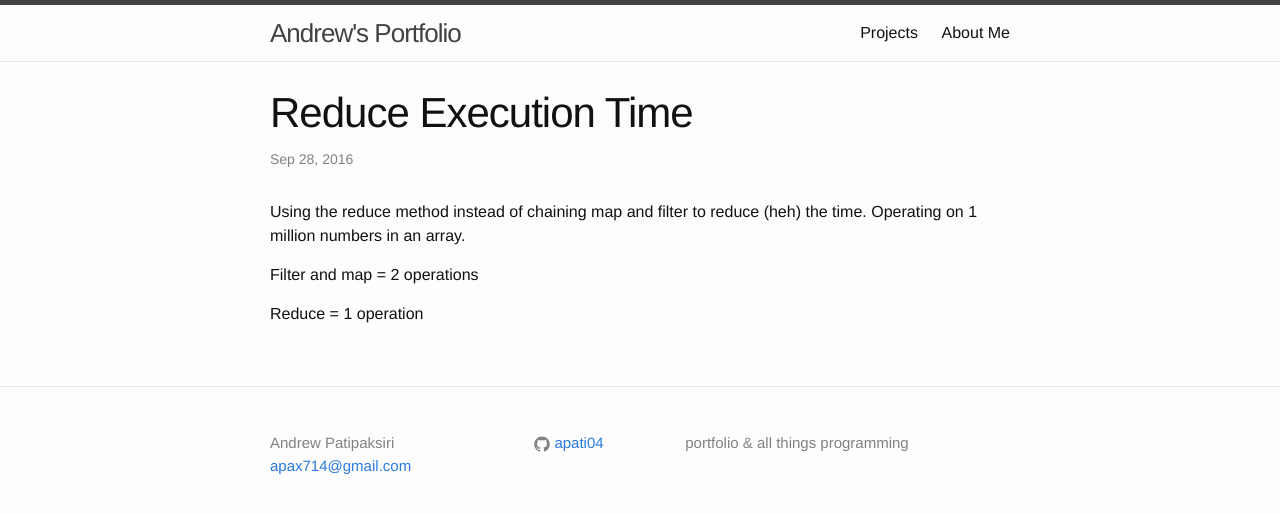
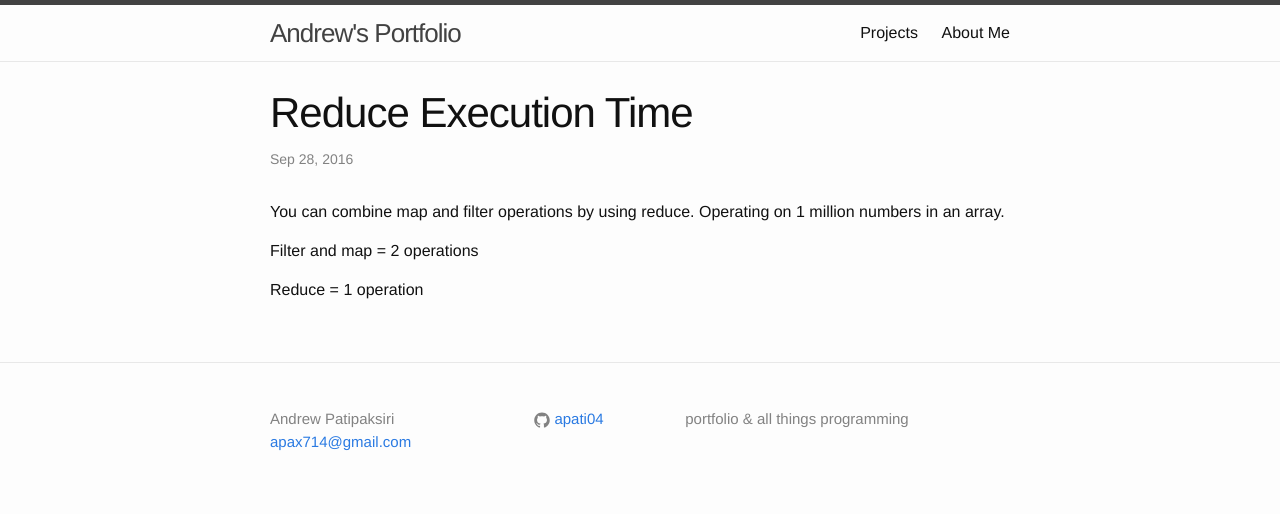
Before and after one commit to apati04/apati04.github.io, a Jekyll site: the page built from _posts/2016-09-28-reduce-execution-time.md, in a window 1280 px wide. Shown: the top 514 px of the page. Built offline with Jekyll 4.4.1, drawn with Linux system fonts in a browser that asks for light colours; a script that is not in the unit is left out.

Commit message:
Update 2016-09-28-reduce-execution-time.md

```diff
--- a/_posts/2016-09-28-reduce-execution-time.md
+++ b/_posts/2016-09-28-reduce-execution-time.md
@@ -1,7 +1,7 @@
 ---
 layout: post
 ---
-Using the reduce method instead of chaining map and filter to reduce (heh) the time.
+You can combine map and filter operations by using reduce.
 Operating on 1 million numbers in an array.
 
 Filter and map = 2 operations
```
